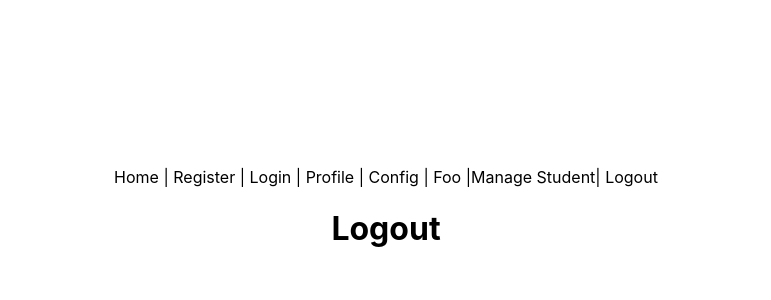
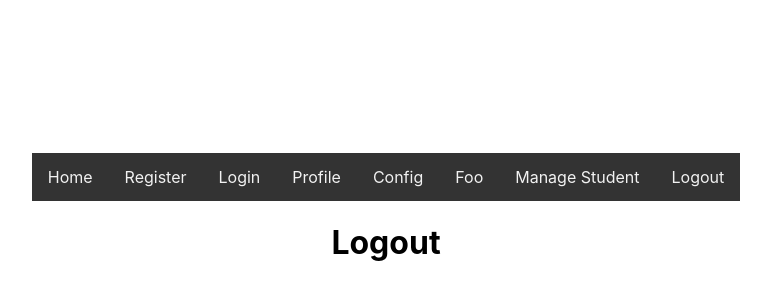
Before and after one commit to hibiki0ai/Mini_Project_in_DCW_011, a Next.js app in the folder frontend/: page /logout in a window 1280 px wide. Shown: the part 172-472 px from the top of the page, without its empty margins (254-1025 px from the left). Built offline with nearby package versions, Linux system fonts and the light colour scheme; no server answers.

Commit message:
MNPC_0.3

```diff
--- a/frontend/components/navbar.js
+++ b/frontend/components/navbar.js
@@ -1,15 +1,15 @@
 import Link from 'next/link'
-
+import styles from '../styles/Home.module.css'
 const Navbar = () => (
-    <div>
-        <Link href="/"><a> Home </a></Link> |
-        <Link href="/register"><a> Register </a></Link>  |
-        <Link href="/login"><a> Login </a></Link> |
-        <Link href="/profile"><a> Profile </a></Link> |
-        <Link href="/getConfig"><a> Config </a></Link> |
-        <Link href="/foo"><a> Foo </a></Link> |
-        <Link href="/managestudent"><a>Manage Student</a></Link>|
-        <Link href="/logout"><a> Logout </a></Link>
+    <div className={styles.topnav}>
+        <Link href="/"><a> Home </a></Link>
+        <Link href="/register"><a> Register </a></Link>
+        <Link href="/login"><a> Login </a></Link>
+        <Link href="/profile"><a> Profile </a></Link>
+        <Link href="/getConfig"><a> Config </a></Link>
+        <Link href="/foo"><a> Foo </a></Link>
+        <Link href="/managestudent"><a>Manage Student</a></Link>
+        <Link href="/logout" style="float:right"><a> Logout </a></Link>
     </div>
 )
 
--- a/frontend/pages/index.js
+++ b/frontend/pages/index.js
@@ -63,9 +63,9 @@ if (!data) {
         <title>First Page</title>
     </Head>
     <div className={styles.container}>
+        <h1>This is our students</h1>
         <Navbar />
         <br></br>
-        <h1>This is our students</h1>
        <h4> Selected Student: {student.name}:{student.major}:{student.gpa} </h4>
         <br></br>
       <div className={styles.list}>
--- a/frontend/styles/Home.module.css
+++ b/frontend/styles/Home.module.css
@@ -1,6 +1,7 @@
+
 .container {
     min-height: 100vh;
-    padding: 0 0.5rem;
+    padding: 0 0.9rem;
     display: flex;
     flex-direction: column;
     justify-content: center;
@@ -33,3 +34,31 @@
     box-sizing: border-box;
     font-size: 1.2rem;
 }
+
+
+
+.header {
+    background-color: #f1f1f1;
+    padding: 0px;
+    text-align: center;
+  }
+.topnav {
+    overflow: hidden;
+    background-color: #333;
+  }
+
+  /* Style the topnav links */
+  .topnav a {
+    float: left;
+    display: block;
+    color: #f2f2f2;
+    text-align: center;
+    padding: 14px 16px;
+    text-decoration: none;
+  }
+
+  /* Change color on hover */
+  .topnav a:hover {
+    background-color: #ddd;
+    color: black;
+  }
```
Also changed, not shown: frontend/pages/managestudent.js (+14 -2 lines), 1 other file (tests, documents, lock files or other folders).
